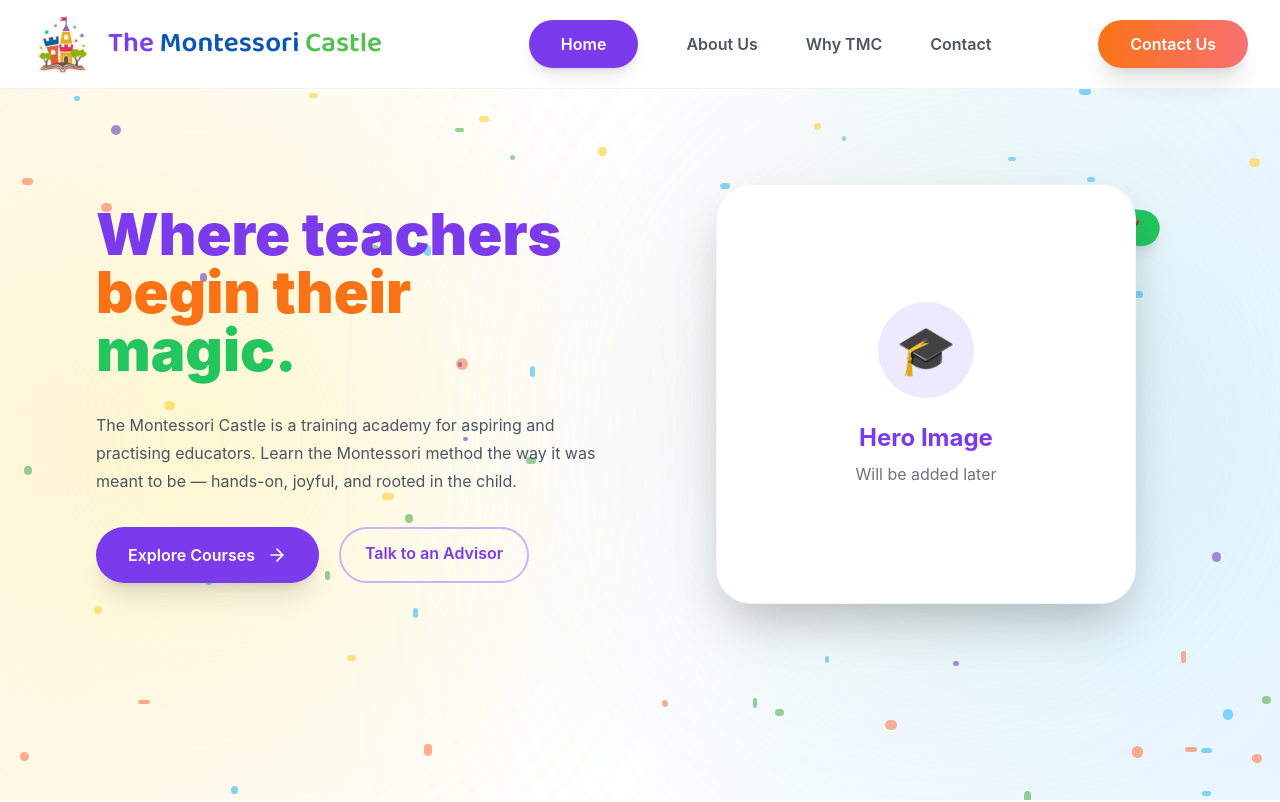
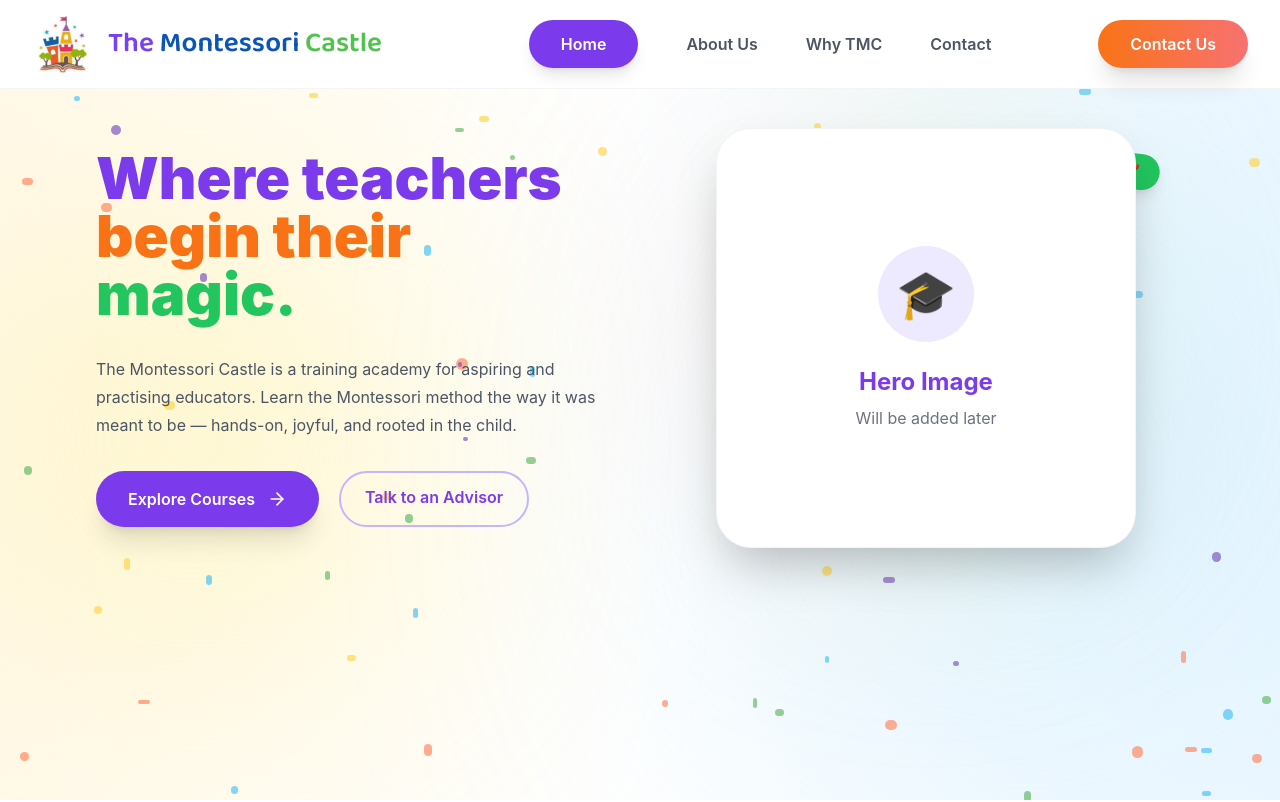
Before and after one commit to syedmoaaz/TMC-Web, a React (Vite) app: page / in a window 1280 px wide. Shown: the top 802 px of the page. Built offline with nearby package versions, Linux system fonts and the light colour scheme.

Commit message:
margin reduced from top in heading

```diff
--- a/src/pages/Home.jsx
+++ b/src/pages/Home.jsx
@@ -9,7 +9,7 @@
 
   return (
     <div className="w-full">
-      <section id="home" className="relative overflow-hidden bg-gradient-to-r from-[#FFF9EC] via-white to-[#EEF8FF] min-h-[calc(100vh-88px)] py-24 scroll-mt-28">
+      <section id="home" className="relative overflow-hidden bg-gradient-to-r from-[#FFF9EC] via-white to-[#EEF8FF] min-h-[calc(100vh-88px)] py-10 scroll-mt-28">
         <div className="absolute top-40 left-0 h-96 w-96 rounded-full bg-yellow-200/60 blur-[140px]" />
         <div className="absolute bottom-20 right-0 h-[500px] w-[500px] rounded-full bg-sky-200/60 blur-[180px]" />
 
```
